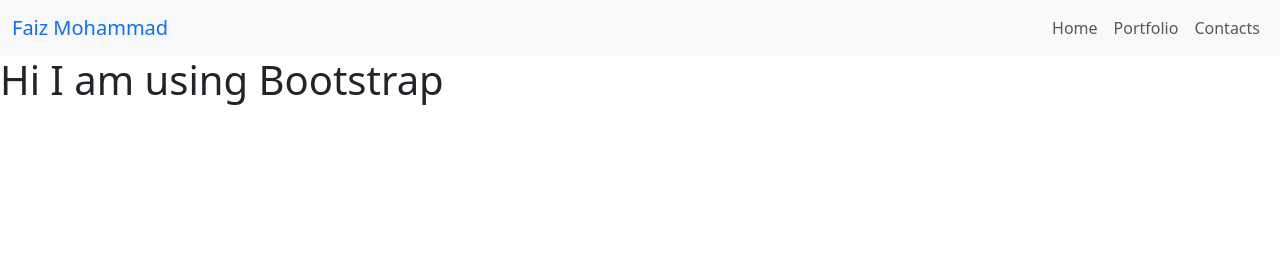
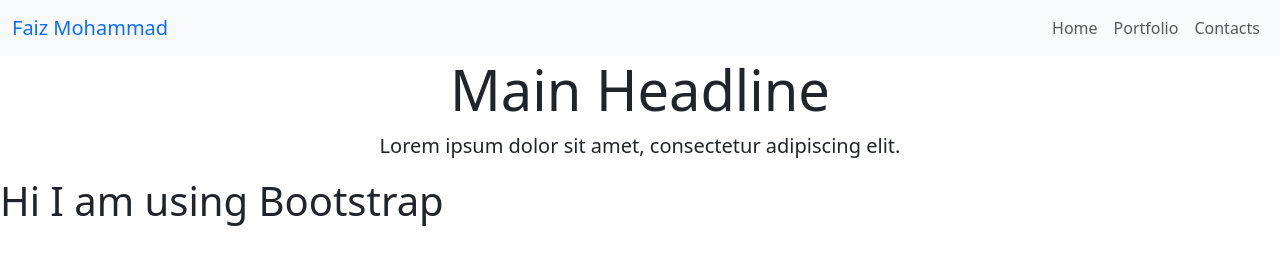
Before and after one commit to the-faizmohammad/portfolio-Bootstraps, a website: page index.html in a window 1280 px wide. Drawn offline with nearby package versions, Linux system fonts and the light colour scheme.

Commit message:
update index.html

```diff
--- a/index.html
+++ b/index.html
@@ -28,6 +28,22 @@
           </div>
         </div>
       </nav>
+      <section class="bg-image">
+        <div class="container">
+          <div class="row justify-content-center">
+            <div class="col-md-8 text-center">
+              <h1 class="display-4">Main Headline</h1>
+              <p class="lead">Lorem ipsum dolor sit amet, consectetur adipiscing elit.</p>
+              <div class="social-icons">
+                <a href="#"><i class="fab fa-facebook"></i></a>
+                <a href="#"><i class="fab fa-twitter"></i></a>
+                <a href="#"><i class="fab fa-instagram"></i></a>
+              </div>
+            </div>
+          </div>
+        </div>
+      </section>
+
       <h1>Hi I am using Bootstrap</h1>
     <script src="https://cdn.jsdelivr.net/npm/bootstrap@5.3.0/dist/js/bootstrap.bundle.min.js" integrity="sha384-geWF76RCwLtnZ8qwWowPQNguL3RmwHVBC9FhGdlKrxdiJJigb/j/68SIy3Te4Bkz" crossorigin="anonymous"></script>
   </body>
```
